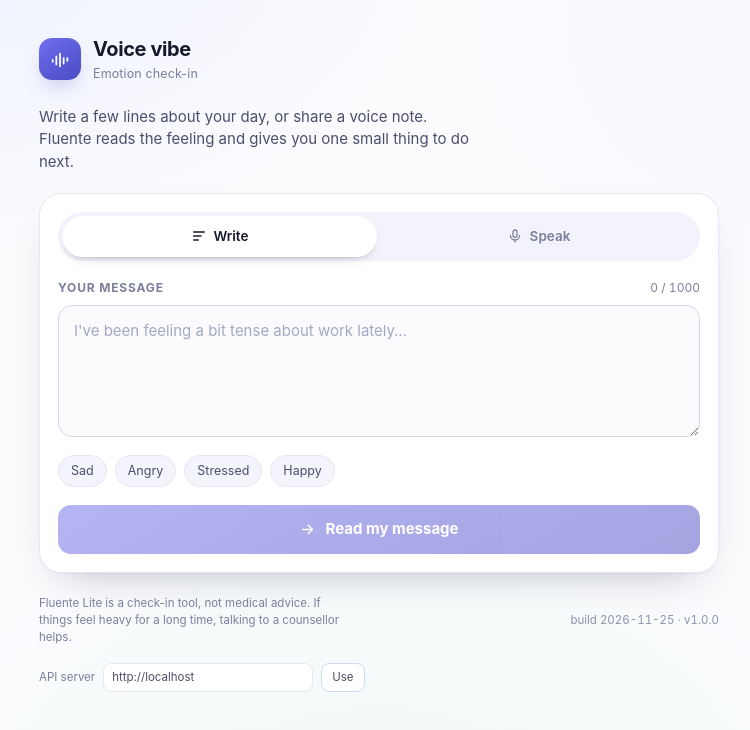
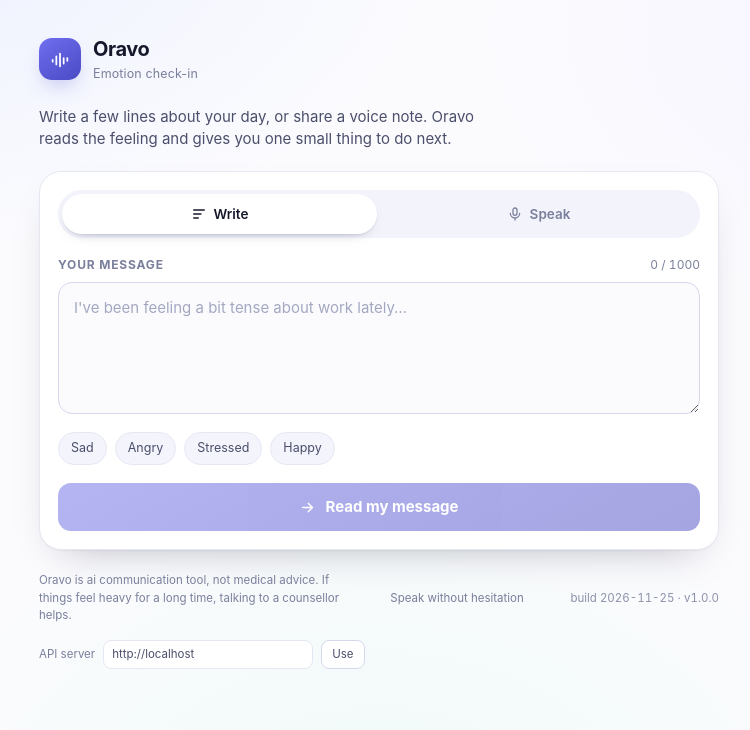
Before and after one commit to Shobhitpathak043-tech/fluento-frontend, a plain HTML site: page index.html in a window 1280 px wide. Shown: the whole page, without its empty margins (261-1011 px from the left). Drawn offline with Linux system fonts and the light colour scheme.

Commit message:
Update index.html

```diff
--- a/index.html
+++ b/index.html
@@ -474,12 +474,12 @@
       </svg>
     </div>
     <div>
-      <h1>Voice vibe</h1>
+      <h1>Oravo</h1>
       <p>Emotion check-in</p>
     </div>
   </header>
 
-  <p class="intro">Write a few lines about your day, or share a voice note. Fluente reads the feeling and gives you one small thing to do next.</p>
+  <p class="intro">Write a few lines about your day, or share a voice note. Oravo reads the feeling and gives you one small thing to do next.</p>
 
   <section class="card">
     <div class="tabs" role="tablist" aria-label="Input type">
@@ -599,7 +599,8 @@
   </section>
 
   <footer class="foot">
-    <span class="note">Fluente Lite is a check-in tool, not medical advice. If things feel heavy for a long time, talking to a counsellor helps.</span>
+    <span class="note">Oravo is ai communication tool, not medical advice. If things feel heavy for a long time, talking to a counsellor helps.</span>
+ <span class="note">Speak without hesitation</span>
     <span class="stamp" id="stamp">build 2026-11-25 · v1.0.0</span>
   </footer>
 
```
